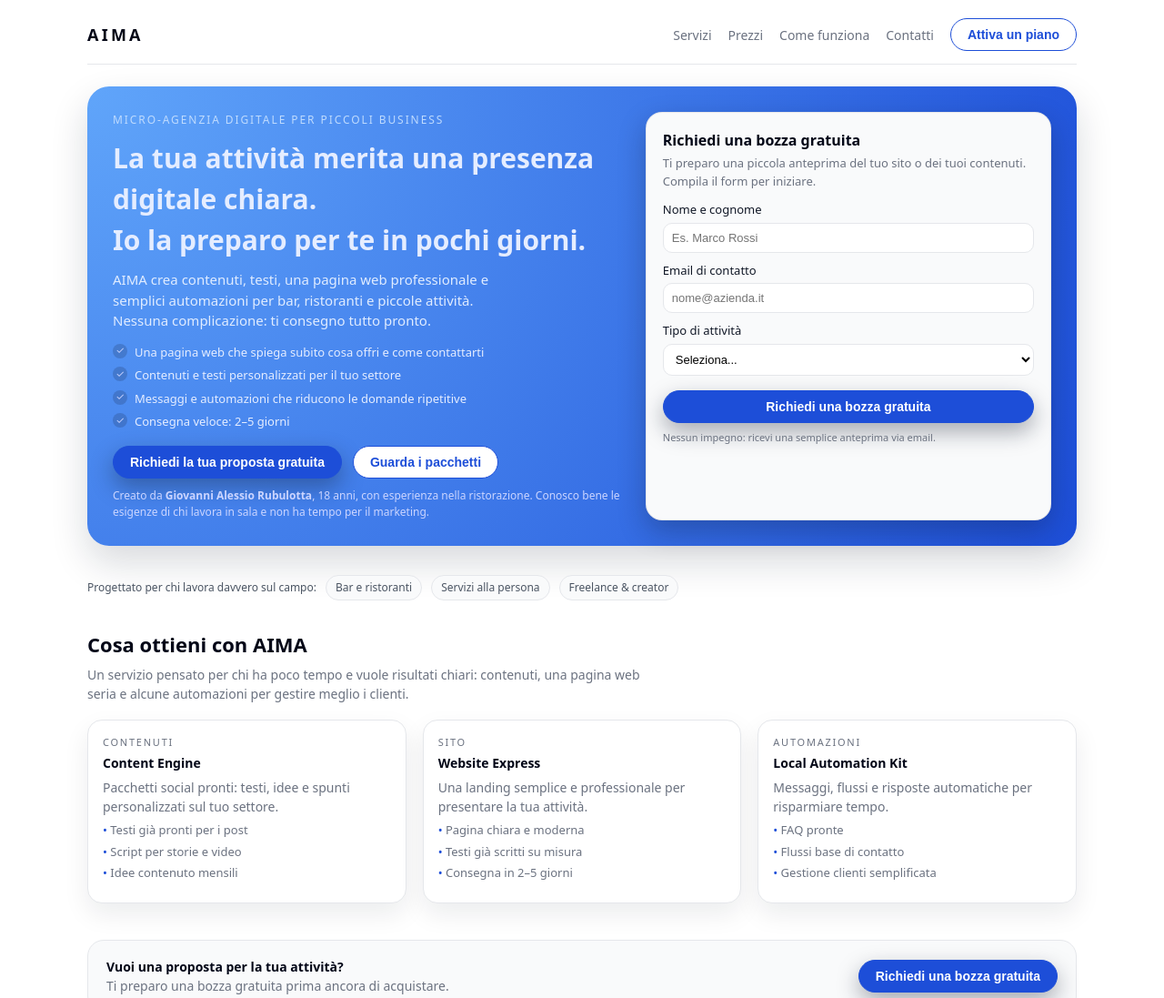
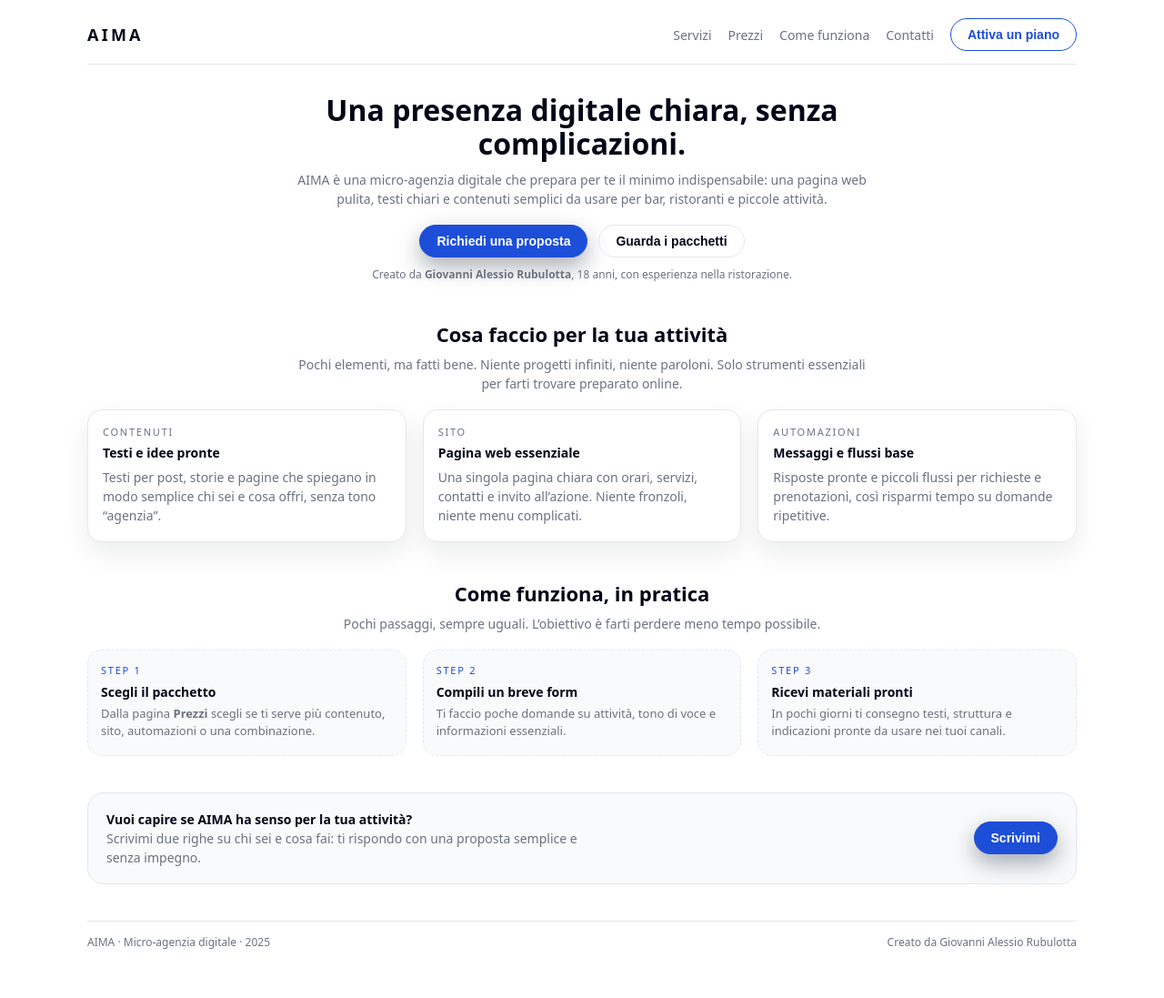
Before and after one commit to aimaagencyyy-sketch/aima, a plain HTML site: page index.html in a window 1280 px wide. Shown: the top 1097 px of the page at 91% size. Drawn offline with Linux system fonts and the light colour scheme.

Commit message:
Update index.html

```diff
--- a/index.html
+++ b/index.html
@@ -2,7 +2,7 @@
 <html lang="it">
 <head>
   <meta charset="UTF-8" />
-  <title>AIMA – Micro-agenzia digitale per locali e piccole attività</title>
+  <title>AIMA – Presenza digitale semplice per piccoli business</title>
   <meta name="viewport" content="width=device-width, initial-scale=1.0" />
   <link rel="stylesheet" href="style.css" />
 </head>
@@ -25,173 +25,123 @@
       </nav>
     </header>
 
-    <!-- HERO PRINCIPALE -->
-    <section class="hero-main">
-      <div class="hero-main-inner">
+    <!-- HERO MINIMAL -->
+    <section class="section">
+      <div class="section-header" style="text-align:center; max-width:720px; margin:32px auto 0;">
+        <h1 class="section-title" style="font-size:32px; line-height:1.15; margin-bottom:10px;">
+          Una presenza digitale chiara, senza complicazioni.
+        </h1>
+        <p class="section-sub" style="margin:0 auto 18px;">
+          AIMA è una micro-agenzia digitale che prepara per te il minimo indispensabile:
+          una pagina web pulita, testi chiari e contenuti semplici da usare per bar,
+          ristoranti e piccole attività.
+        </p>
+      </div>
 
-        <!-- LEFT -->
-        <div class="hero-main-left">
-          <div class="hero-kicker">Micro-agenzia digitale per piccoli business</div>
-
-          <h1 class="hero-title">
-            La tua attività merita una presenza digitale chiara.<br>
-            Io la preparo per te in pochi giorni.
-          </h1>
-
-          <p class="hero-sub">
-            AIMA crea contenuti, testi, una pagina web professionale e semplici automazioni
-            per bar, ristoranti e piccole attività. Nessuna complicazione: ti consegno tutto pronto.
-          </p>
-
-          <ul class="hero-bullets">
-            <li>
-              <span class="hero-bullet-dot">✓</span>
-              <span>Una pagina web che spiega subito cosa offri e come contattarti</span>
-            </li>
-            <li>
-              <span class="hero-bullet-dot">✓</span>
-              <span>Contenuti e testi personalizzati per il tuo settore</span>
-            </li>
-            <li>
-              <span class="hero-bullet-dot">✓</span>
-              <span>Messaggi e automazioni che riducono le domande ripetitive</span>
-            </li>
-            <li>
-              <span class="hero-bullet-dot">✓</span>
-              <span>Consegna veloce: 2–5 giorni</span>
-            </li>
-          </ul>
-
-          <div class="hero-cta-row">
+      <div style="display:flex; justify-content:center; gap:12px; flex-wrap:wrap; margin-top:12px;">
         <button class="btn btn-primary" onclick="location.href='contatti.html'">
-              Richiedi la tua proposta gratuita
+          Richiedi una proposta
         </button>
-            <button class="btn btn-secondary" onclick="location.href='prezzi.html'">
+        <button class="btn btn-ghost" onclick="location.href='prezzi.html'">
           Guarda i pacchetti
         </button>
       </div>
 
-          <p class="hero-note">
+      <p style="text-align:center; font-size:12px; color:#6b7280; margin-top:10px;">
         Creato da <strong>Giovanni Alessio Rubulotta</strong>, 18 anni, con esperienza nella ristorazione.
-            Conosco bene le esigenze di chi lavora in sala e non ha tempo per il marketing.
+      </p>
+    </section>
+
+    <!-- SEZIONE: COSA FA AIMA (3 CARD) -->
+    <section class="section">
+      <div class="section-header" style="text-align:center;">
+        <h2 class="section-title">Cosa faccio per la tua attività</h2>
+        <p class="section-sub" style="margin:0 auto;">
+          Pochi elementi, ma fatti bene. Niente progetti infiniti, niente paroloni.
+          Solo strumenti essenziali per farti trovare preparato online.
         </p>
       </div>
 
-        <!-- RIGHT PANEL -->
-        <aside class="hero-main-right">
-          <div class="panel-title">Richiedi una bozza gratuita</div>
-          <div class="panel-sub">
-            Ti preparo una piccola anteprima del tuo sito o dei tuoi contenuti. Compila il form per iniziare.
-          </div>
-
-          <form action="#" method="post">
-            <div class="form-group">
-              <label for="nome">Nome e cognome</label>
-              <input type="text" id="nome" name="nome" placeholder="Es. Marco Rossi" />
-            </div>
-
-            <div class="form-group">
-              <label for="email">Email di contatto</label>
-              <input type="email" id="email" name="email" placeholder="nome@azienda.it" />
-            </div>
-
-            <div class="form-group">
-              <label for="tipo">Tipo di attività</label>
-              <select id="tipo" name="tipo">
-                <option value="">Seleziona...</option>
-                <option value="ristorante">Ristorante / Bar</option>
-                <option value="salone">Salone / Centro estetico</option>
-                <option value="freelance">Freelance / Studio professionale</option>
-                <option value="ecommerce">Ecommerce / Creator</option>
-                <option value="altro">Altro</option>
-              </select>
-            </div>
-
-            <button type="submit" class="btn btn-primary panel-btn">
-              Richiedi una bozza gratuita
-            </button>
-          </form>
-
-          <div class="panel-footnote">
-            Nessun impegno: ricevi una semplice anteprima via email.
-          </div>
-        </aside>
-
-      </div>
-    </section>
-
-    <!-- LOGHI TARGET -->
-    <section class="logos">
-      <span>Progettato per chi lavora davvero sul campo:</span>
-      <span class="logo-pill">Bar e ristoranti</span>
-      <span class="logo-pill">Servizi alla persona</span>
-      <span class="logo-pill">Freelance & creator</span>
-    </section>
-
-    <!-- SERVIZI PRINCIPALI -->
-    <section class="section">
-      <div class="section-header">
-        <h2 class="section-title">Cosa ottieni con AIMA</h2>
-        <p class="section-sub">
-          Un servizio pensato per chi ha poco tempo e vuole risultati chiari: contenuti,
-          una pagina web seria e alcune automazioni per gestire meglio i clienti.
-        </p>
-      </div>
-
-      <div class="cards-3">
-
+      <div class="cards-3" style="margin-top:18px;">
         <div class="card">
           <div class="card-label">Contenuti</div>
-          <div class="card-title">Content Engine</div>
+          <div class="card-title">Testi e idee pronte</div>
           <p class="card-text">
-            Pacchetti social pronti: testi, idee e spunti personalizzati sul tuo settore.
+            Testi per post, storie e pagine che spiegano in modo semplice chi sei
+            e cosa offri, senza tono “agenzia”.
           </p>
-          <ul class="list-dots">
-            <li>Testi già pronti per i post</li>
-            <li>Script per storie e video</li>
-            <li>Idee contenuto mensili</li>
-          </ul>
         </div>
 
         <div class="card">
           <div class="card-label">Sito</div>
-          <div class="card-title">Website Express</div>
+          <div class="card-title">Pagina web essenziale</div>
           <p class="card-text">
-            Una landing semplice e professionale per presentare la tua attività.
+            Una singola pagina chiara con orari, servizi, contatti e invito all’azione.
+            Niente fronzoli, niente menu complicati.
           </p>
-          <ul class="list-dots">
-            <li>Pagina chiara e moderna</li>
-            <li>Testi già scritti su misura</li>
-            <li>Consegna in 2–5 giorni</li>
-          </ul>
         </div>
 
         <div class="card">
           <div class="card-label">Automazioni</div>
-          <div class="card-title">Local Automation Kit</div>
+          <div class="card-title">Messaggi e flussi base</div>
           <p class="card-text">
-            Messaggi, flussi e risposte automatiche per risparmiare tempo.
+            Risposte pronte e piccoli flussi per richieste e prenotazioni,
+            così risparmi tempo su domande ripetitive.
           </p>
-          <ul class="list-dots">
-            <li>FAQ pronte</li>
-            <li>Flussi base di contatto</li>
-            <li>Gestione clienti semplificata</li>
-          </ul>
         </div>
-
       </div>
     </section>
 
-    <!-- CTA FINALE -->
+    <!-- SEZIONE: COME FUNZIONA (STEP COMPATTI) -->
+    <section class="section">
+      <div class="section-header" style="text-align:center;">
+        <h2 class="section-title">Come funziona, in pratica</h2>
+        <p class="section-sub" style="margin:0 auto;">
+          Pochi passaggi, sempre uguali. L’obiettivo è farti perdere meno tempo possibile.
+        </p>
+      </div>
+
+      <div class="steps">
+        <div class="step-card">
+          <div class="step-number">Step 1</div>
+          <div class="step-title">Scegli il pacchetto</div>
+          <p>
+            Dalla pagina <strong>Prezzi</strong> scegli se ti serve più contenuto,
+            sito, automazioni o una combinazione.
+          </p>
+        </div>
+
+        <div class="step-card">
+          <div class="step-number">Step 2</div>
+          <div class="step-title">Compili un breve form</div>
+          <p>
+            Ti faccio poche domande su attività, tono di voce e informazioni essenziali.
+          </p>
+        </div>
+
+        <div class="step-card">
+          <div class="step-number">Step 3</div>
+          <div class="step-title">Ricevi materiali pronti</div>
+          <p>
+            In pochi giorni ti consegno testi, struttura e indicazioni pronte da usare
+            nei tuoi canali.
+          </p>
+        </div>
+      </div>
+    </section>
+
+    <!-- CTA FINALE MINIMAL -->
     <section class="section">
       <div class="cta-final">
         <div class="cta-final-text">
-          <strong>Vuoi una proposta per la tua attività?</strong><br>
-          Ti preparo una bozza gratuita prima ancora di acquistare.
+          <strong>Vuoi capire se AIMA ha senso per la tua attività?</strong><br>
+          Scrivimi due righe su chi sei e cosa fai: ti rispondo con una proposta
+          semplice e senza impegno.
         </div>
 
-        <button class="btn btn-primary"
-          onclick="location.href='contatti.html'">Richiedi una bozza gratuita</button>
+        <button class="btn btn-primary" onclick="location.href='contatti.html'">
+          Scrivimi
+        </button>
       </div>
     </section>
 
```
Lines whose indentation alone changed are shown as unchanged.
